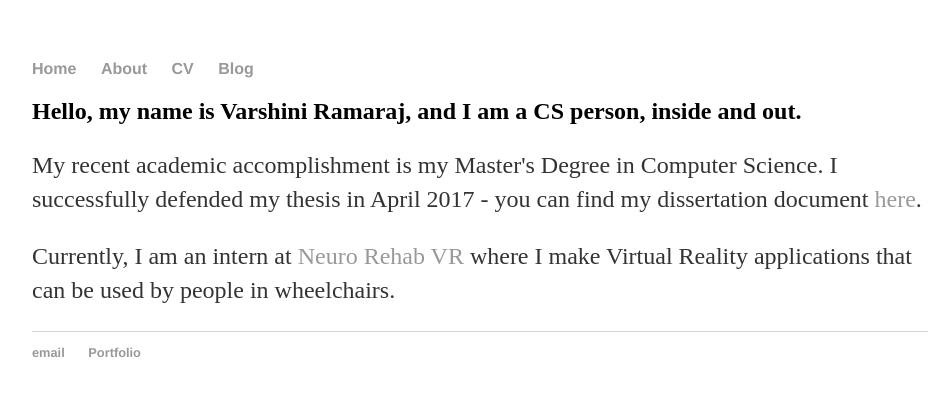
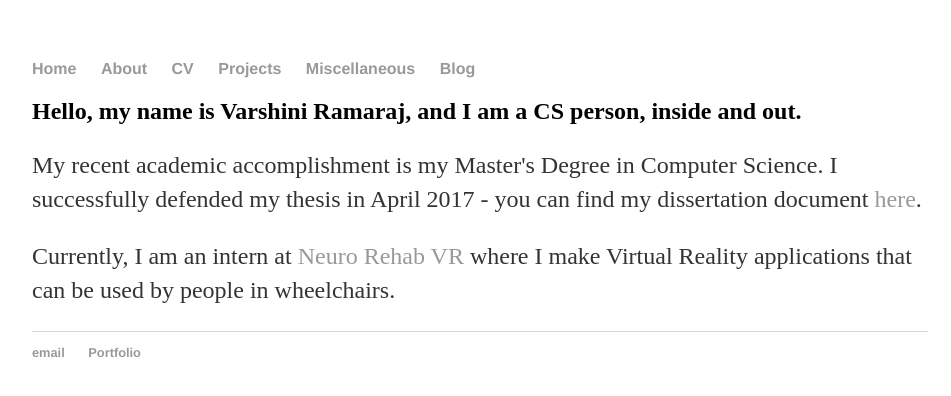
Before and after one commit to varshinir93/varshinir93.github.io, a Jekyll site: the page built from about/index.html, in a window 1280 px wide. Shown: the top 396 px of the page, without its empty margins (160-1111 px from the left). Built offline with Jekyll 4.4.1, drawn with Linux system fonts in a browser that asks for light colours.

Commit message:
Update default.html

```diff
--- a/_layouts/default.html
+++ b/_layouts/default.html
@@ -11,6 +11,8 @@
 	        		<li><a href="/">Home</a></li>
 		        	<li><a href="/about">About</a></li>
 	        		<li><a href="/cv">CV</a></li>
+				<li><a href="/projects">Projects</a></li>
+				<li><a href="/misc">Miscellaneous</a></li>
 	        		<li><a href="/blog">Blog</a></li>
 	    		</ul>
 			</nav>
```
